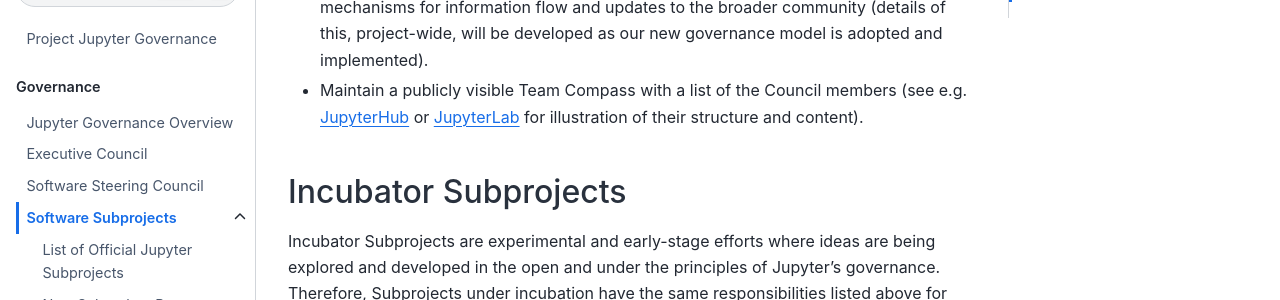
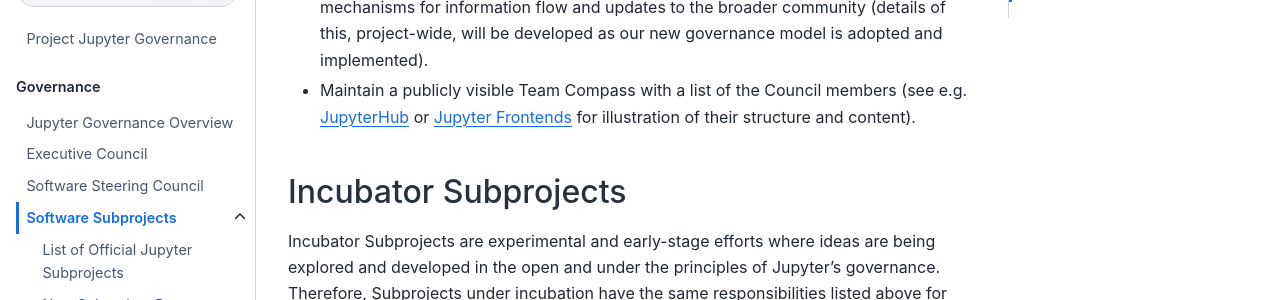
Before and after one commit to jupyter/governance, a Jupyter Book: the page built from software_subprojects.md, in a window 1280 px wide and 900 px high, scrolled down 546 px. Shown: the part 153-453 px from the top of the window. Built offline with Jupyter Book 1.0.4 settings and Sphinx 7.4.7 and the Sphinx Book theme 1.1.4, drawn with Linux system fonts in a browser that asks for light colours; pages that are not in the unit, such as notebooks, are missing from menus.

Commit message:
Update URL of the Jupyter Frontends team compass

```diff
--- a/software_subprojects.md
+++ b/software_subprojects.md
@@ -12,7 +12,7 @@
 - Follow the licensing guidelines and practices of the project ([use of the BSD license and copyright header](https://github.com/jupyter/jupyter/blob/master/LICENSE)).
 - Follow Jupyter’s trademark, branding, and intellectual property guidelines.
 - Conduct its activities in a manner that is open, transparent, and inclusive. This includes coordinating with the Software Steering Council and the Executive Council on mechanisms for information flow and updates to the broader community (details of this, project-wide, will be developed as our new governance model is adopted and implemented).
-- Maintain a publicly visible Team Compass with a list of the Council members (see e.g. [JupyterHub](https://github.com/jupyterhub/team-compass) or [JupyterLab](https://github.com/jupyterlab/team-compass) for illustration of their structure and content).
+- Maintain a publicly visible Team Compass with a list of the Council members (see e.g. [JupyterHub](https://github.com/jupyterhub/team-compass) or [Jupyter Frontends](https://github.com/jupyterlab/frontends-team-compass) for illustration of their structure and content).
 
 ## Incubator Subprojects
 
```
Also changed, not shown: list_of_subprojects.md (+1 -1 lines).
